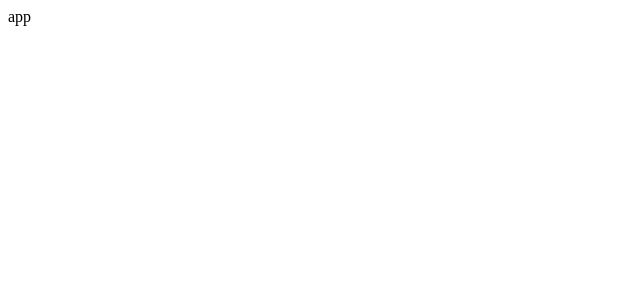
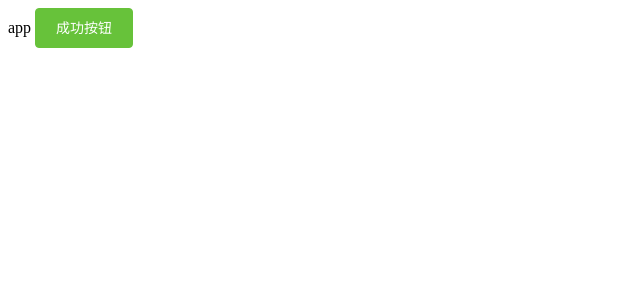
Before and after one commit to mienv/hm-toutiao-heihei, a Vue app: page / in a window 1280 px wide. Shown: the top 300 px of the page, without its empty margins (0-640 px from the left). Built offline with nearby package versions, Linux system fonts and the light colour scheme.

Commit message:
使用element和vue-router

```diff
--- a/package.json
+++ b/package.json
@@ -9,7 +9,9 @@
   },
   "dependencies": {
     "core-js": "^2.6.5",
-    "vue": "^2.6.10"
+    "element-ui": "^2.11.1",
+    "vue": "^2.6.10",
+    "vue-router": "^3.0.7"
   },
   "devDependencies": {
     "@vue/cli-plugin-babel": "^3.9.0",
--- a/src/App.vue
+++ b/src/App.vue
@@ -1,6 +1,6 @@
 <template>
   <div id="app">
-    app
+    app <el-button type="success">成功按钮</el-button>
   </div>
 </template>
 
--- /dev/null
+++ b/src/router/index.js
@@ -0,0 +1,17 @@
+// 职责：初始化路由对象，提供给main.js 去使用
+// 下载之后需要导入这个包
+import VueRouter from 'vue-router'
+import Vue from 'vue'
+
+// 导入之后需要使用
+Vue.use(VueRouter)
+
+// 初始化一个路由实例
+const router = new VueRouter({
+  routes: [
+
+  ]
+})
+
+// 导出
+export default router
```
Also changed, not shown: src/main.js (+8 -0 lines), 2 other files (tests, documents, lock files or other folders).
